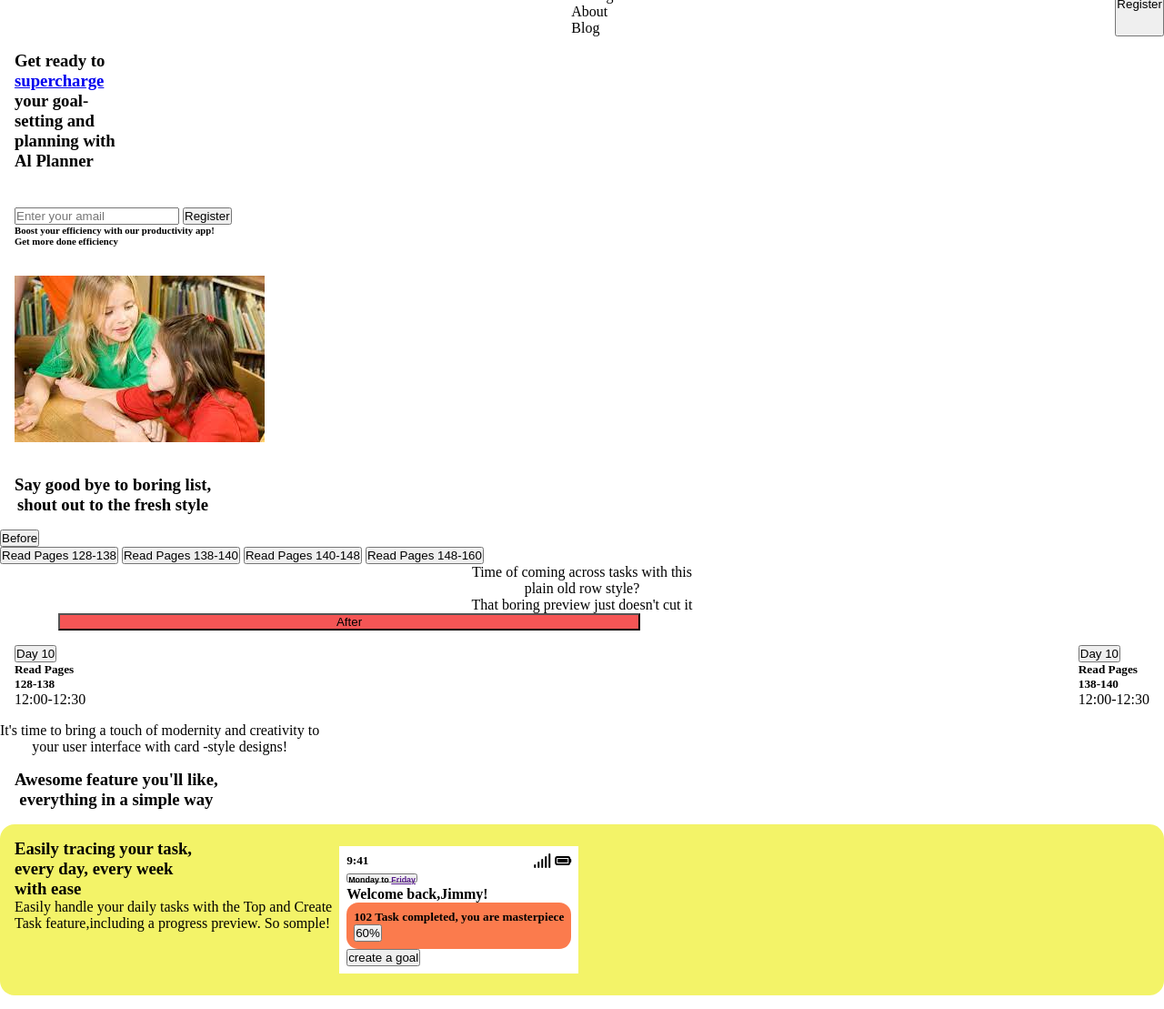
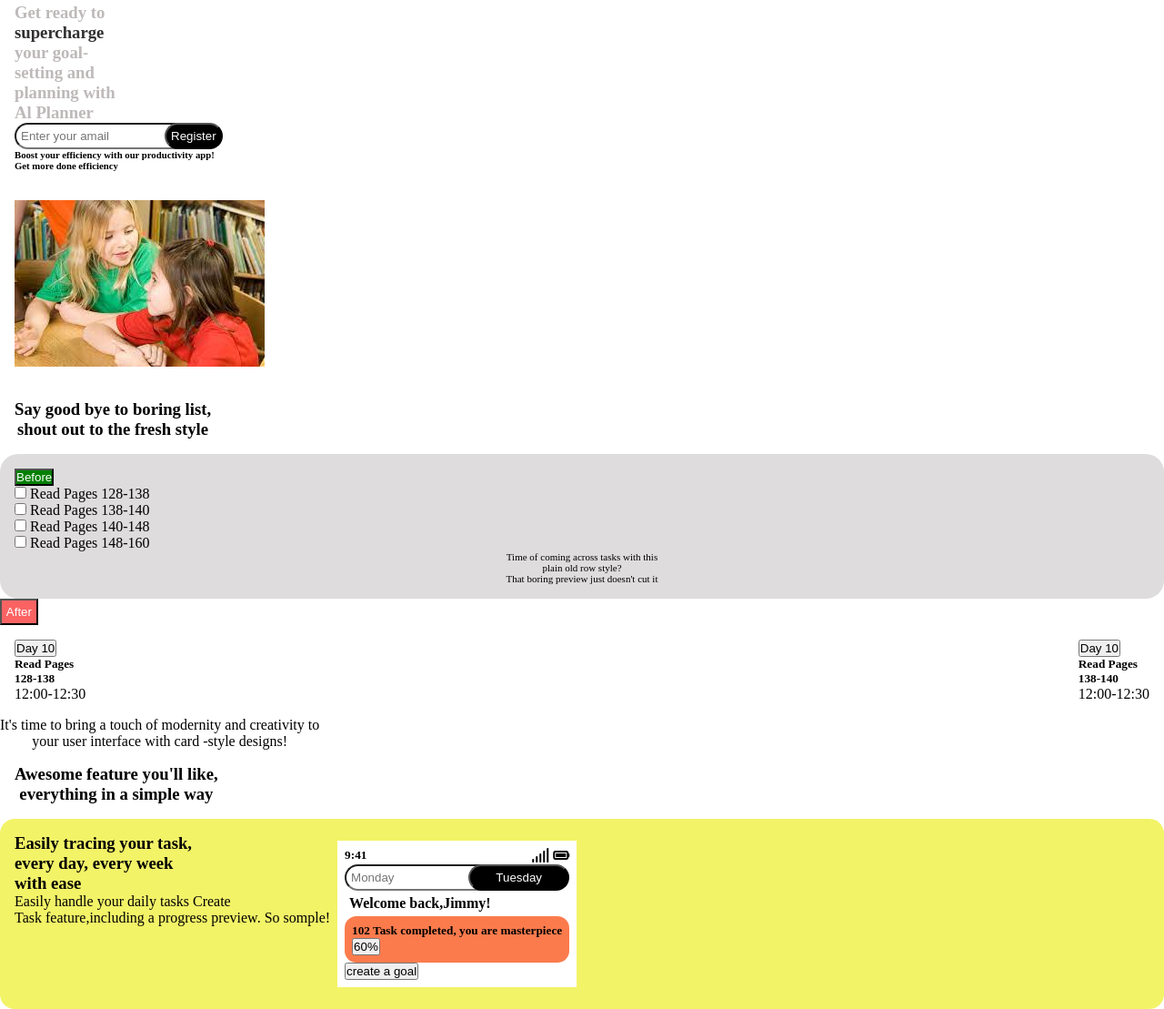
Before and after one commit to mombeh/19-project, a plain HTML site: page index.html in a window 1280 px wide. Shown: the part 32-1141 px from the top of the page at 91% size. Drawn offline with Linux system fonts and the light colour scheme.

Commit message:
cimmit index.html

```diff
--- a/index.html
+++ b/index.html
@@ -19,19 +19,11 @@
                         </span>
                         <span class="logo">Planoo</span>
                     </div>
-                    <nav class="nav-bar">
-                        <ul>
-                            <li>Features</li>
-                            <li>Pricing</li>
-                            <li>About</li>
-                            <li>Blog</li>
-                        </ul>
-                    </nav>
                     <button> Register</button>
                 </div>
             </header>
             <div class="content">
-                <h3 class="view"> Get ready to <br><a href="ctn">supercharge</a> <br>
+                <h3 class="view"> Get ready to <br><span style="color: #312f2f;">supercharge</span><br>
                 your goal- <br> setting and <br> planning with <br> Al Planner</h3>
                 <div class="sign">
                     <input type="email"
@@ -46,21 +38,32 @@
             <div class="space-one">
                 <h3>Say good bye to boring list, <br> shout out to the fresh style</h3>
             </div>
+            <div class="pages">
                 <div>
-                    <button class="btn">Before</button>
+                    <button style="background-color:green;
+                    color: white;">Before</button>
                 </div>
-                <form action="pages">
-                    <button>Read Pages 128-138</button>
-                    <button>Read Pages 138-140</button>
-                    <button>Read Pages 140-148</button>
-                    <button>Read Pages 148-160</button>
+                <form action="read">
+                    <input type="checkbox" id="read pages 128-138" name="read pages 128-138">
+                    <label for="Read pages 128-138">Read Pages 128-138</label><br>
+                    <input type="checkbox" id="read pages 138-140" name="read pages 138-140">
+                    <label for="read pages 138-140">Read Pages 138-140</label><br>
+                    <input type="checkbox" name="read pages 140-148" id="read pages 140-148">
+                    <label for="read pages 140-148">Read Pages 140-148</label><br>
+                    <input type="checkbox" id="read pages 148-160" name="read pages148-160">
+                    <label for="read pages 148-160">Read Pages 148-160</label><br>
                 </form>
                 <div class="certainty">
                     <p> Time of coming across tasks with this <br> plain old row
                     style? <br> That boring preview just doesn't cut it
                     </p>
                 </div>
-            <button class="btn-two">After</button>
+            </div>
+            <div class="page">
+                <button style="background-color: #fb6363;
+                color: white;
+                padding: 0.3rem;
+                b">After</button>
                 <div class="certainty-three">
                     <div class="alone">
                         <button class="one">Day 10</button>
@@ -73,6 +76,7 @@
                         <p>12:00-12:30</p>
                    </div>
                 </div>
+            </div>
             <p class="team">It's time to bring a touch of modernity and creativity to <br>
              your user interface with card -style designs! </p>
             <div class="space-one">
@@ -81,7 +85,7 @@
             <div class="enter-tain">
                 <div>
                     <h3>Easily tracing your task, <br>every day, every week <br>with ease</h3>
-                    <p>Easily handle your daily tasks with the Top and Create <br>Task feature,including a progress preview. So somple!</p>
+                    <p>Easily handle your daily tasks Create <br>Task feature,including a progress preview. So somple!</p>
                 </div>
                 <div class="port">
                     <div class="icon">
@@ -93,9 +97,11 @@
                             <i class="fa-solid fa-battery-full"></i>
                         </div>
                     </div>
-                    <button class="how">
-                        <h6>Monday to <a href="">Friday</a></h6>
-                    </button>
+                    <div class="signs">
+                        <input type=" Monday"
+                        placeholder="Monday">
+                        <button>Tuesday</button>
+                    </div>
                     <div class="pay">
                         <h4>Welcome back,Jimmy!</h4>
                     </div>
--- a/styles/style.css
+++ b/styles/style.css
@@ -3,12 +3,41 @@
     margin: 0;
     padding: 0;
     list-style: none;
+    box-sizing: border-box;
+}
+
+.body {
+    background-color: #b3adad;
 }
 
 .menu-bar {
     display: flex;
     justify-content: space-between;
+}
 
+.view {
+    color: #beb9b9;
+}
+
+.signs {
+    display: flex;
+}
+
+.signs button {
+  background-color: black;
+  color: white;
+  margin-left: -55px;
+  border-radius: 25px;
+  width: 100%;
+}
+
+.signs input {
+    border-radius: 25px;
+    padding: 5px;
+}
+
+.pay {
+    padding: 5px;
 }
 
 .hero-section {
@@ -17,6 +46,13 @@
 
 .content {
     padding: 1rem;
+}
+
+.pages {
+    background-color: #dedcdc;
+    padding: 1rem;
+    border-radius: 20px;
+    text-align: center;
 }
 
 .team {
@@ -46,9 +82,19 @@
     background-color: #1c982b;
 }
 
-.sign {
-    justify-content: center;
-    margin-top: 40px;
+
+.sign input {
+  border-radius: 20px;
+  cursor: pointer;
+  padding: 5px;
+}
+
+.sign button {
+    margin-left: -30px;
+    padding: 5px;
+    background-color: black;
+    color: white;
+    border-radius: 20px;
 }
 
 .pages {
@@ -105,18 +151,21 @@
     height: 20%;
     width: 20%;
     border-radius: 25rem;
+    margin-left: -30px;
 }
 
 .vas {
     width: 60px;
     height: 60px;
     border-radius: 50%;
+    margin-left: -30px;
 }
 
 .avoid {
     height: 20%;
     width: 20%;
     border-radius: 25rem;
+    margin-left: -30px;
 }
 
 .fa-circle-xmark {
@@ -238,6 +287,7 @@
 
 .certainty {
     text-align: center;
+    font-size: 11px;
 }
 
 .certainty-three {
```
Lines whose indentation alone changed are shown as unchanged.
